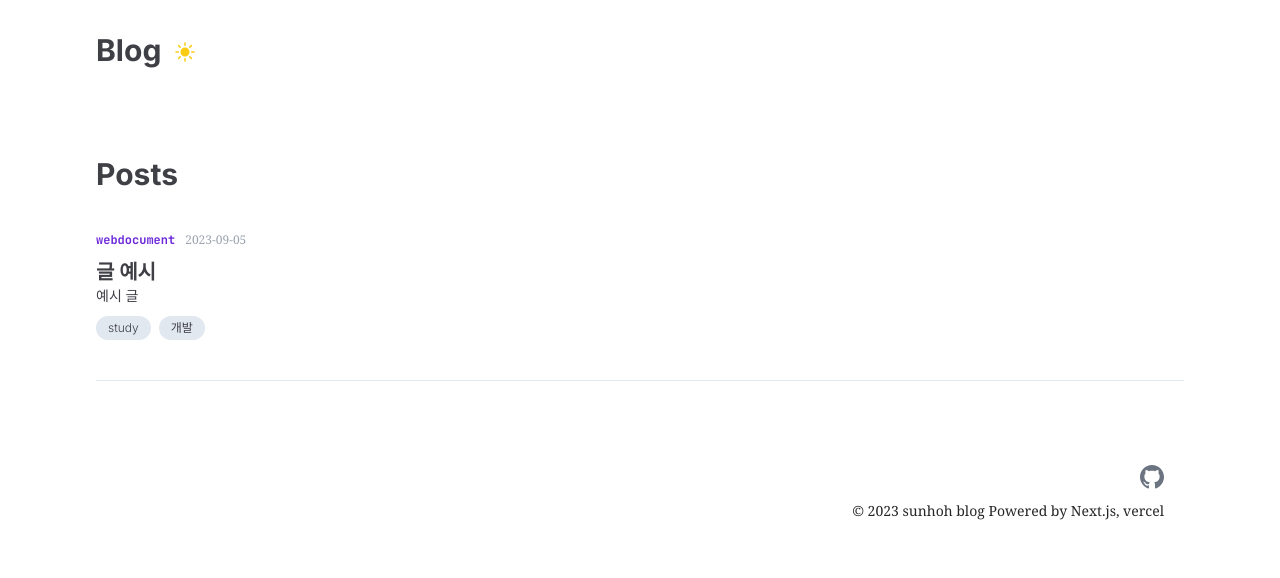
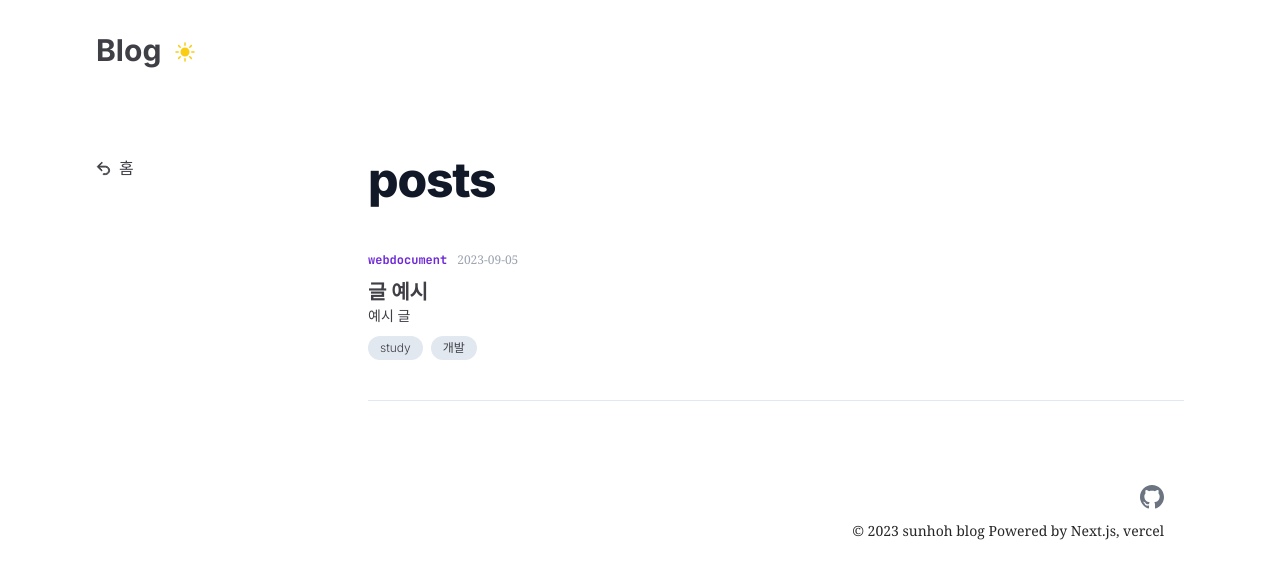
Before and after one commit to sunhoh/sunhoh.log, a Next.js app: page /post in a window 1280 px wide. Shown: the top 578 px of the page. Built offline with nearby package versions, Linux system fonts and the light colour scheme.

Commit message:
style: changed /post page

```diff
--- a/components/post-navigation/PostNavigation.tsx
+++ b/components/post-navigation/PostNavigation.tsx
@@ -13,11 +13,11 @@ const PostNavigation = ({ prevPost, nextPost }:PostNavigationProps) => {
             </Link>
           ): <div />}
           {nextPost ? (
-            <Link href={`/post/${nextPost.postId}`} className='ml-auto flex flex-col text-right tracking-tight hover:brightness-125'>
+            <Link href={`/post/${nextPost.postId}`} className='ml-auto flex flex-col text-right tracking-tight hover:brightness-1ㅌR25'>
                 <div className='mb-2 text-gray-400 font-light'>Next</div>
                 <span>{nextPost.title}</span>
             </Link>
-          ):<div className='border border-solid' />}
+          ):<div />}
         </div>
     )
 }
--- a/components/sidebar/Sidebar.tsx
+++ b/components/sidebar/Sidebar.tsx
@@ -3,16 +3,26 @@ import Link from 'next/link';
 import {TableOfContents} from 'types/post'
 import { DEFAULT_PATHS } from 'lib/config';
 import CsLineIcons from 'lib/cs-line-icons/CsLineIcons';
+import { useRouter } from 'next/router';
 
-const Sidebar = ({toc}:{toc:TableOfContents}) => {
+const Sidebar = ({toc}:{toc?:TableOfContents}) => {
+  const router = useRouter()
+
+  const onNaviagtion = (event: { preventDefault: () => void; }) => {
+    event.preventDefault()
+
+   if(router.pathname === '/post') alert('준비중입니다.')
+   else router.push(DEFAULT_PATHS.HOME)
+  }
+
   return (
     <nav className="sticky self-start top-[110px] min-w-[240px] max-w-[260px] hidden lg:block">
-        <Link href={DEFAULT_PATHS.HOME} className='flex items-center hover:brightness-200'>
-          <CsLineIcons icon='arrow-uturn-left' className="mr-2" fill='#3f4046' size={15} />
-          <span className="font-sans ">뒤로가기</span>
-        </Link>
+      <div className='flex items-center cursor-pointer hover:brightness-200' onClick={onNaviagtion}>
+        <CsLineIcons icon='arrow-uturn-left' className="mr-2" fill='#3f4046' size={15} />
+        <span className="font-sans">{router.pathname === '/post' ? '홈' : '뒤로가기'}</span>
+      </div>
       <ul className="mt-12 space-y-2.5 font-sans text-sm text-gray-11 ">
-          {toc.map((section) => {
+          {toc?.map((section) => {
             return (
               <Fragment key={section.slug}>
                 <li className='py-1 text-sm font-normal hover:font-bold'>
--- a/layout/LayoutFullpage.tsx
+++ b/layout/LayoutFullpage.tsx
@@ -1,15 +1,14 @@
 import React from 'react';
 
 interface IProps {
-  left: React.ReactNode;
-  right?: React.ReactNode;
+  constents: React.ReactNode;
 }
 
-const LayoutFullpage = ({ left, right }: IProps) => {
+const LayoutFullpage = ({ constents }: IProps) => {
   return (
     <section>
       <div>
-        <div className="w-full">{left}</div>
+        <div className="w-full">{constents}</div>
       </div>
     </section>
   );
--- a/layout/footer/Footer.tsx
+++ b/layout/footer/Footer.tsx
@@ -4,7 +4,7 @@ import CsLineIcons from 'lib/cs-line-icons/CsLineIcons';
 
 const Footer = () => {
   return (
-    <footer className="mt-16 pb-8 text-sm text-neutral-800 dark:text-neutral-400 ">
+    <footer className="mt-16 pb-8 text-sm text-neutral-800 dark:text-neutral-400">
       <div className="flex flex-col items-end p-5 ">
         <Link href="https://github.com/sunhoh">
           <CsLineIcons icon="github" fill="#6b7480" stroke="0" className="hover:brightness-150" />
--- a/package.json
+++ b/package.json
@@ -4,7 +4,7 @@
   "private": true,
   "scripts": {
     "dev": "next dev",
-    "build": "next build",
+    "build": "next build && export",
     "start": "next start",
     "lint": "next lint"
   },
--- a/pages/post/[id].tsx
+++ b/pages/post/[id].tsx
@@ -19,10 +19,9 @@ export default function Post({ data }: { data: PostMeta }) {
       <Helmet title={title} description={description} image={thumbnail} url="" />
       <div className='mt-10 gap-8 lg:flex'>
         <Sidebar toc={tableOfContents} />
-        <div>
-          <article className='w-full'>
+        <div className='w-full'>
+          <article>
             <div>
-
               <h1 className="pb-2 font-extrabold leading-9 tracking-tight text-gray-900 dark:text-gray-100 text-4xl sm:text-4xl sm:leading-10 lg:text-5xl lg:leading-14">
                 {title}
               </h1>
@@ -34,7 +33,7 @@ export default function Post({ data }: { data: PostMeta }) {
               </div>
             </div>
             <LayoutFullpage
-              left={
+              constents={
                 <ReactMarkdown
                   remarkPlugins={[remarkGfm]}
                   children={contentHtml}
--- a/pages/post/index.tsx
+++ b/pages/post/index.tsx
@@ -2,19 +2,51 @@ import React from 'react';
 import { Post } from 'types/post';
 import { getAllPosts } from 'utils/post';
 import PostItem from 'container/post/PostItem';
+import LayoutFullpage from 'layout/LayoutFullpage';
+import Sidebar from 'components/sidebar/Sidebar';
 
 const Posts = ({ posts }: { posts: Post[] }) => {
+
+  const onNaviagtion = (event: { preventDefault: () => void; }) => {
+    event.preventDefault()
+    alert('준비중입니다.')
+  }
+
+
   return (
     <section className="mt-10">
-      <div className="flex justify-between">
-        <h2 className="flex items-center text-3xl font-sans font-bold">Posts</h2>
+      <div className='mt-10 gap-8 flex'>
+        <Sidebar />
+        <div className='w-full'>
+          <article>
+            <div className='flex items-center justify-between'>
+                <h1 className="pb-2 font-extrabold leading-9 tracking-tight text-gray-900 dark:text-gray-100 text-4xl sm:text-4xl sm:leading-10 lg:text-5xl lg:leading-14">
+                  posts
+                </h1>
+                {/* <div className='flex cursor-pointer lg:hidden'>
+                  {['홈'].map((v)=>{
+                    return (
+                      <div key={v}
+                          className='px-4 py-1 rounded-lg hover:shadow-inner hover:bg-slate-100'
+                          onClick={onNaviagtion}
+                        >  {v}
+                      </div>
+                    )
+                  })}
+                </div>  */}
+              </div>
+            <LayoutFullpage
+              constents={
+                <ul>
+                  {posts.map((item: Post, idx: number) => {
+                    return <PostItem key={idx} data={item} />;
+                  })}
+                </ul>
+              }
+            />
+          </article>
+        </div>
       </div>
-
-      <ul>
-        {posts.map((item: Post, idx: number) => {
-          return <PostItem key={idx} data={item} />;
-        })}
-      </ul>
     </section>
   );
 };
```
Also changed, not shown: posts/example.md (+1 -0 lines).
